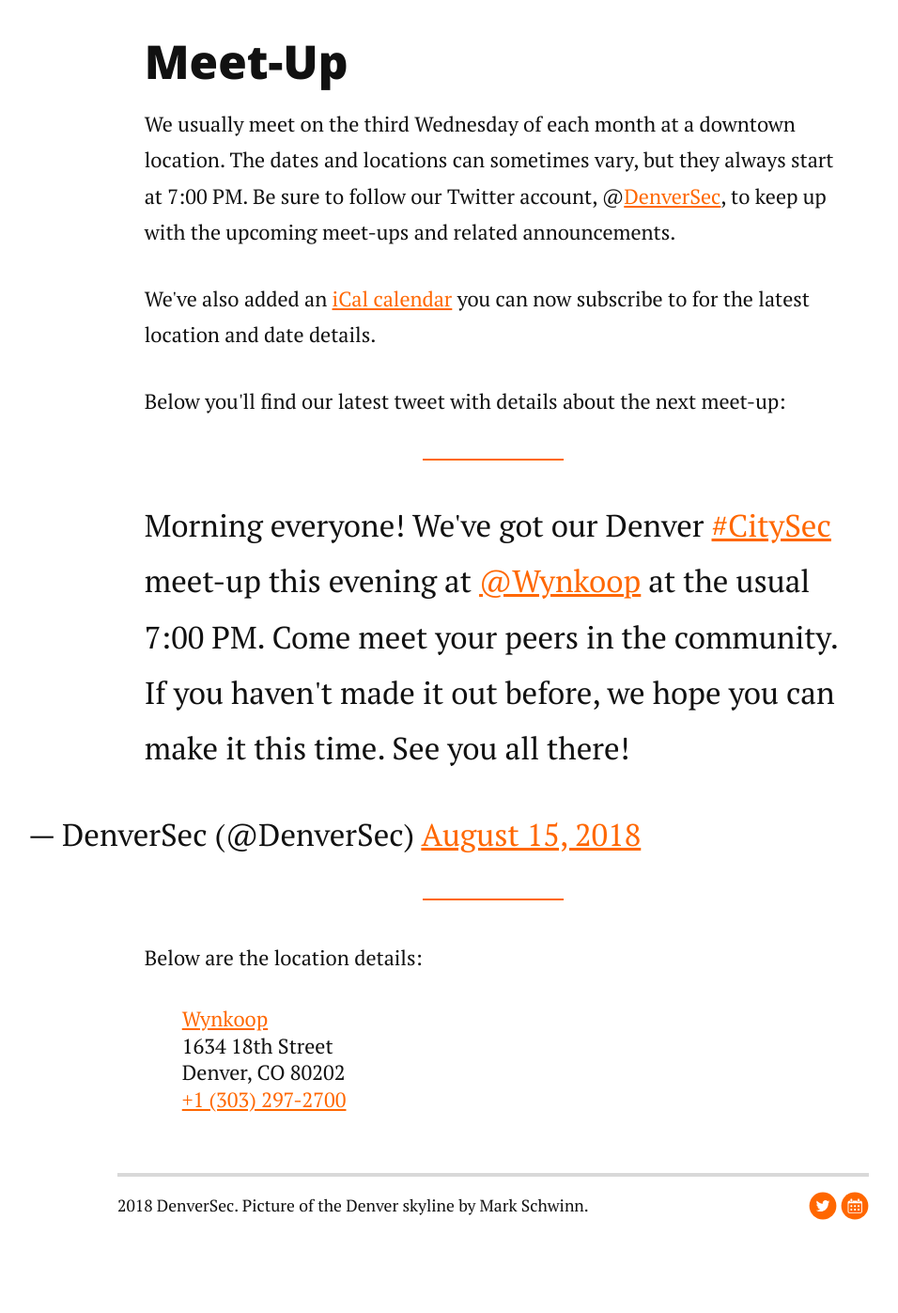
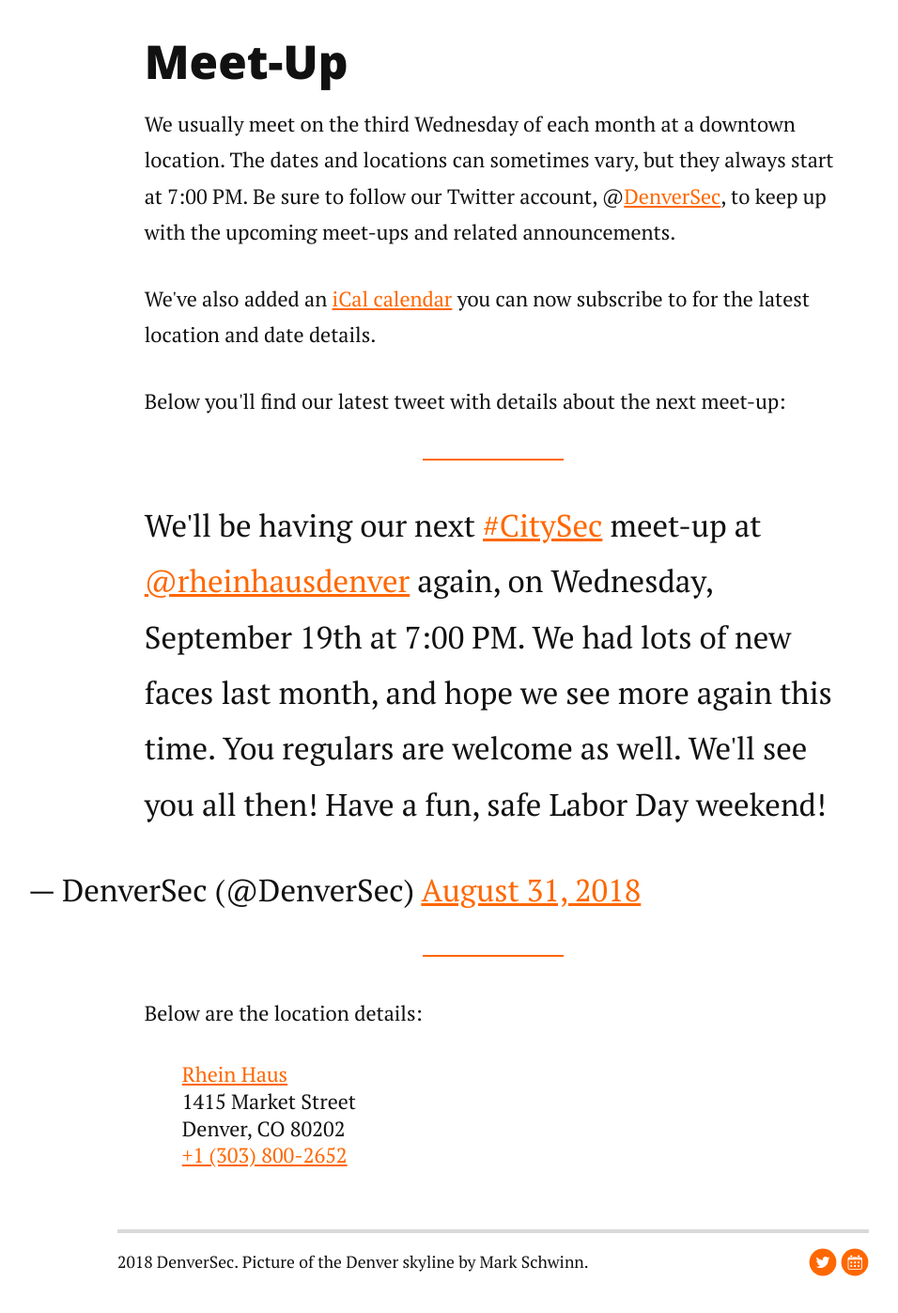
Before and after one commit to denversec/denversec.github.io, a Jekyll site: the page built from index.html, in a window 1280 px wide and 1400 px high, scrolled down 684 px. Shown: the top 1397 px of the window at 94% size, without its empty margins (115-1071 px from the left). Built offline with Jekyll 4.4.1, drawn with Linux system fonts in a browser that asks for light colours; nearby versions of some CDN libraries; comment, search, counter and statistics services are not loaded; before the commit the page ends 2024 px from its top, so only the background shows below that.

Commit message:
Update for Sept meet-up

```diff
--- a/index.html
+++ b/index.html
@@ -15,22 +15,22 @@
   <p>We've also added an <a href="/meetups.ics">iCal calendar</a> you can now subscribe to for the latest location and date details.
   <p>Below you'll find our latest tweet with details about the next meet-up:</p>
   <p>
-    <blockquote class="twitter-tweet" data-lang="en"><p lang="en" dir="ltr">Morning everyone! We&#39;ve got our Denver <a href="https://twitter.com/hashtag/CitySec?src=hash&amp;ref_src=twsrc%5Etfw">#CitySec</a> meet-up this evening at <a href="https://twitter.com/Wynkoop?ref_src=twsrc%5Etfw">@Wynkoop</a> at the usual 7:00 PM. Come meet your peers in the community. If you haven&#39;t made it out before, we hope you can make it this time. See you all there!</p>&mdash; DenverSec (@DenverSec) <a href="https://twitter.com/DenverSec/status/1029757006230347776?ref_src=twsrc%5Etfw">August 15, 2018</a></blockquote>
+    <blockquote class="twitter-tweet" data-lang="en"><p lang="en" dir="ltr">We&#39;ll be having our next <a href="https://twitter.com/hashtag/CitySec?src=hash&amp;ref_src=twsrc%5Etfw">#CitySec</a> meet-up at <a href="https://twitter.com/rheinhausdenver?ref_src=twsrc%5Etfw">@rheinhausdenver</a> again, on Wednesday, September 19th at 7:00 PM. We had lots of new faces last month, and hope we see more again this time. You regulars are welcome as well. We&#39;ll see you all then! Have a fun, safe Labor Day weekend!</p>&mdash; DenverSec (@DenverSec) <a href="https://twitter.com/DenverSec/status/1035621188947464192?ref_src=twsrc%5Etfw">August 31, 2018</a></blockquote>
     <script async src="https://platform.twitter.com/widgets.js" charset="utf-8"></script>
   </p>
   <p>Below are the location details:</p>
   <p class="meetup-details">
     <!-- TBD! -->
 
-    <!-- <a href="http://rheinhausdenver.com/" target="_blank">Rhein Haus</a><br/>
+    <a href="http://rheinhausdenver.com/" target="_blank">Rhein Haus</a><br/>
     1415 Market Street<br/>
     Denver, CO 80202<br/>
-    <a href="tel:13038002652">+1 (303) 800-2652</a> -->
+    <a href="tel:13038002652">+1 (303) 800-2652</a>
 
-    <a href="http://www.wynkoop.com/" target="_blank">Wynkoop</a><br/>
+    <!-- <a href="http://www.wynkoop.com/" target="_blank">Wynkoop</a><br/>
     1634 18th Street<br/>
     Denver, CO 80202<br/>
-    <a href="tel:13032972700">+1 (303) 297-2700</a>
+    <a href="tel:13032972700">+1 (303) 297-2700</a> -->
   </p>
 
 </div>
```
Also changed, not shown: 1 other file.
